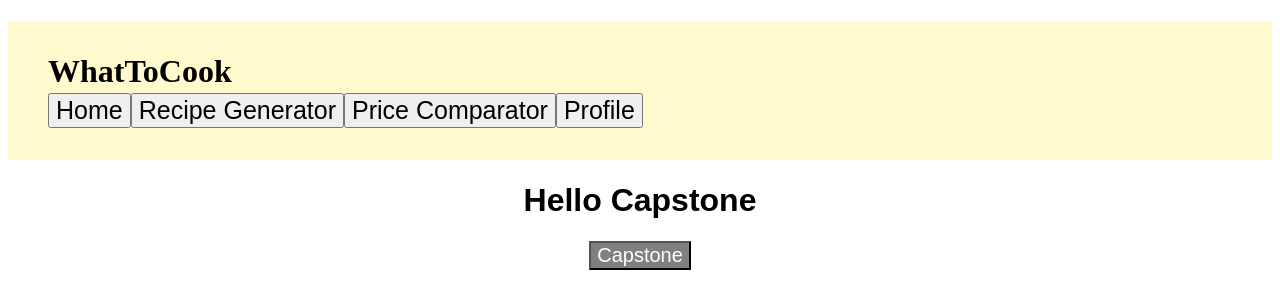
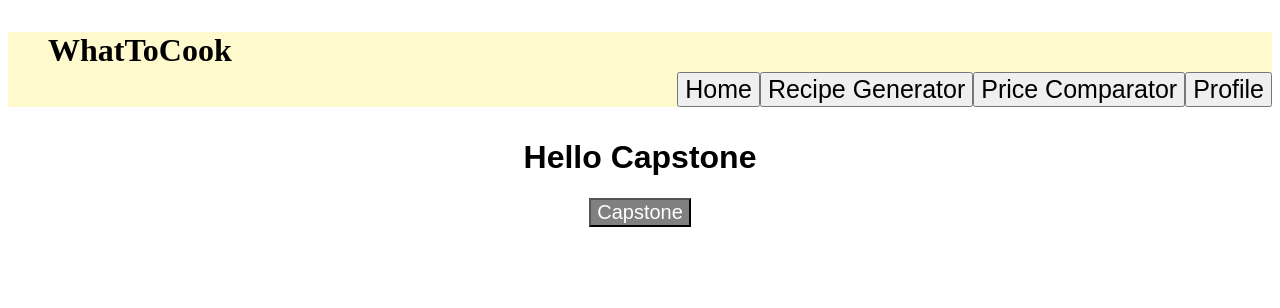
Before and after one commit to jmart2001/testing, a React (Create React App) app: page / in a window 1280 px wide. Shown: the top 308 px of the page. Built offline with nearby package versions, Linux system fonts and the light colour scheme.

Commit message:
HeaderFlex

```diff
--- a/src/Header.js
+++ b/src/Header.js
@@ -40,7 +40,7 @@ return (
 
 function Header() {
     return (
-      <header style= {{display: 'flex', fontFamily: 'cursive'}} className="header">
+      <header style= {{fontFamily: 'cursive'}} className="d-flex align-items-start">
         <nav className="nav">
           <ul style = {{fontFamily: 'cursive', textAlign: 'right'}} className="nav-list">
             <div style = {{textAlign: 'left'}} className="logo">WhatToCook</div>
```
